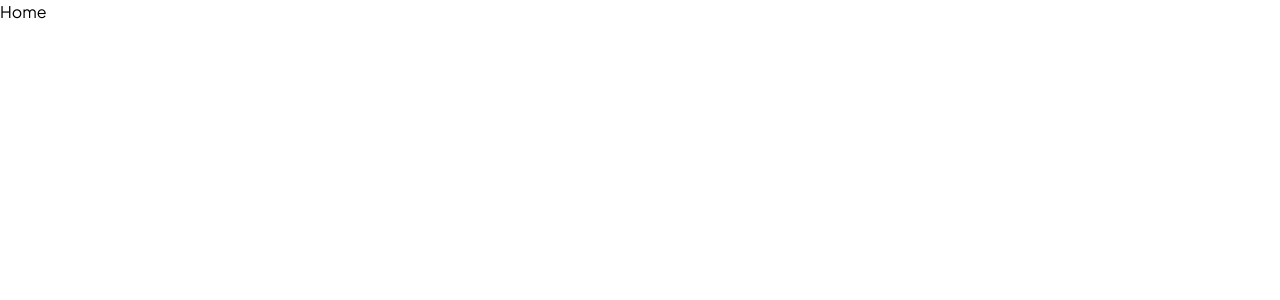
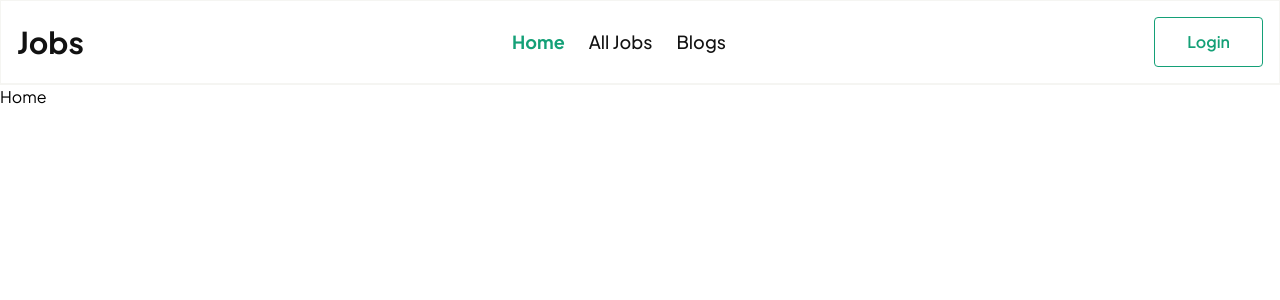
Before and after one commit to mehediy/job-board-frontend, a React (Vite) app: page / in a window 1280 px wide. Shown: the top 300 px of the page. Built offline with nearby package versions, Linux system fonts and the light colour scheme.

Commit message:
added navbar

```diff
--- /dev/null
+++ b/src/components/buttons/Button.jsx
@@ -0,0 +1,28 @@
+const Button = ({ label, variant, onSubmit, className }) => {
+  return (
+    <button
+      className={`${!variant && ""}
+
+      ${
+        variant == "outline" &&
+        "bg-transparent border border-brand-primary text-brand-primary hover:bg-brand-primary hover:text-invert"
+      }
+
+      ${
+        variant == "accent" &&
+        "bg-brand-primary border border-transparent text-invert hover:bg-transparent hover:text-brand-primary hover:border-brand-primary"
+      }
+
+      ${variant == "disabled" && "bg-darker text-invert"}
+      ${className}
+      px-8 py-3 font-semibold rounded ease`}
+      onSubmit={variant === "disabled" ? null : onSubmit}
+      type="submit"
+      disabled={variant === "disabled"}
+    >
+      {label}
+    </button>
+  );
+};
+
+export default Button;
--- /dev/null
+++ b/src/components/navbar/Navbar.jsx
@@ -0,0 +1,37 @@
+import { Link, NavLink } from "react-router-dom";
+import { navLinks } from "../../constants";
+import Button from "../buttons/Button";
+
+const Navbar = () => {
+  return (
+    <nav className="bg-primary text-primary border border-b-2 border-dark">
+      <div className="container mx-auto p-4 flex justify-between items-center">
+        <Link to={"/"}>
+          <h2 className="text-3xl font-bold">Jobs</h2>
+        </Link>
+        <div className="flex gap-6 text-lg">
+          {navLinks.map((item) => (
+            <NavLink
+              key={item.href}
+              className={({ isActive }) =>
+                isActive
+                  ? "text-brand-primary font-bold"
+                  : "font-medium hover:text-brand-primary ease"
+              }
+              to={item.href}
+            >
+              {item.label}
+            </NavLink>
+          ))}
+        </div>
+        <div>
+          <Link to={"/login"}>
+            <Button variant={"outline"} label={"Login"} />
+          </Link>
+        </div>
+      </div>
+    </nav>
+  );
+};
+
+export default Navbar;
--- /dev/null
+++ b/src/constants/index.js
@@ -0,0 +1,5 @@
+export const navLinks = [
+  { href: "/", label: "Home" },
+  { href: "/all-jobs", label: "All Jobs" },
+  { href: "blogs", label: "Blogs" },
+];
--- a/src/layouts/MainLayout.jsx
+++ b/src/layouts/MainLayout.jsx
@@ -1,8 +1,10 @@
 import { Outlet } from "react-router-dom";
+import Navbar from "../components/navbar/Navbar";
 
 const MainLayout = () => {
   return (
     <>
+      <Navbar />
       <Outlet />
     </>
   );
```
